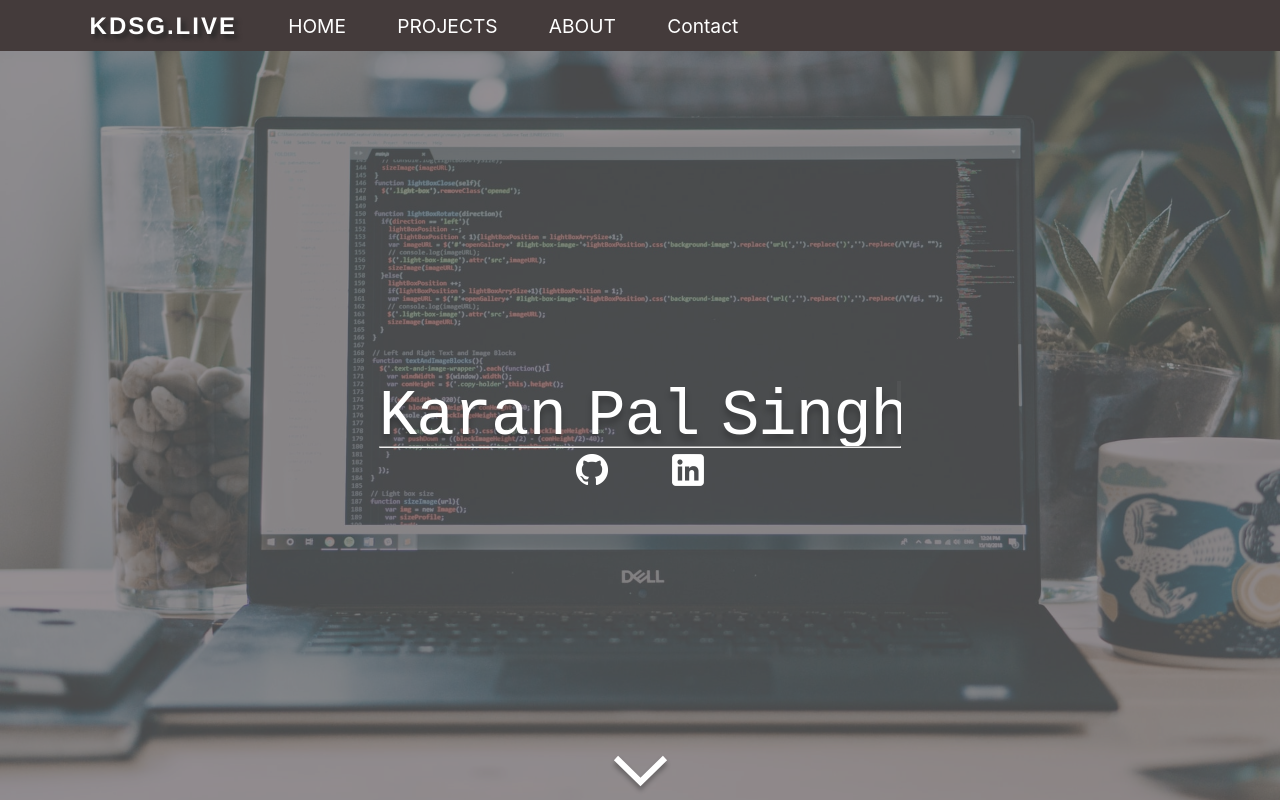
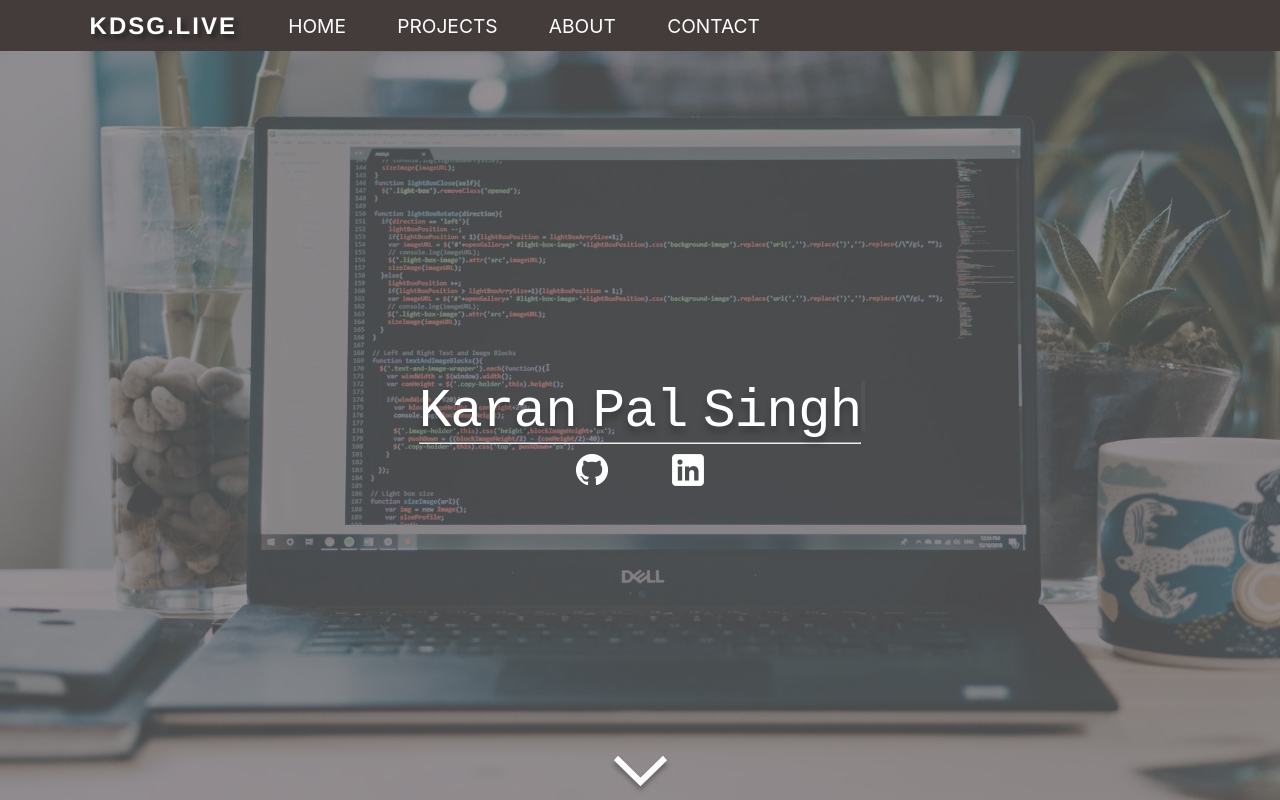
Before and after one commit to KDSGYT/kdsg-live, a React (Create React App) app: page / in a window 1280 px wide. Shown: the top 800 px of the page. Built offline with nearby package versions, Linux system fonts and the light colour scheme.

Commit message:
Refactored the code for displaying Nav-links

```diff
--- a/src/components/about/About.js
+++ b/src/components/about/About.js
@@ -1,5 +1,4 @@
 import React, { useState, useEffect } from 'react';
-import CSSTransitionGroup from 'react-transition-group/CSSTransition';
 import Card from '../card/Card';
 import './About.scss';
 import '../Transition.scss';
--- a/src/components/home/Home.js
+++ b/src/components/home/Home.js
@@ -31,7 +31,7 @@ const Home = () => {
     return (
         <section id="home">
             <div className="name" >
-                <h1>Karan Pal Singh</h1>
+                <span>Karan Pal Singh</span>
                 <hr />
             </div>
             <CSSTransitionGroup
--- a/src/components/home/Home.scss
+++ b/src/components/home/Home.scss
@@ -37,10 +37,10 @@
         position: relative;
         z-index: 1;
 
-        h1 {
+        & > span {
             height: 65%;
             margin: auto;
-            font-size: 4rem;
+            font-size: 3.4rem;
             color: white;
             font-weight: 400;
             text-shadow: 0px 6px 6px rgba(0, 0, 0, 0.25);
@@ -58,7 +58,7 @@
                 // border:2px solid white;
                 fill: white;
                 content: " ";
-                right:0;
+                right:-2;
                 height:50%;
                 width: 4px;
                 transition: all  0s ;
--- a/src/components/navigation/Navigation.js
+++ b/src/components/navigation/Navigation.js
@@ -1,7 +1,6 @@
 import React, { useRef } from 'react'
 import './Navigation.scss'
 // import { BrowserRouter as Router, Link, Route, Switch } from 'react-router-dom'
-import ToggleNavigation from './ToggleNavigation'
 import { Link } from 'react-scroll';
 
 
@@ -9,22 +8,21 @@ const Navigation = ({ position, animation }) => {
 
     const nav = useRef(null);
 
-    function handleToggle(value) {
-        if (!value) {
-            nav.current.style.height = "100vh";
-            console.log();
-        } else {
-            nav.current.style.height = null;
-        }
-    }
+    // function handleToggle(value) {
+    //     if (!value) {
+    //         nav.current.style.height = "100vh";
+    //         console.log();
+    //     } else {
+    //         nav.current.style.height = null;
+    //     }
+    // }
 
 
-    {/* <li><ToggleNavigation handleToggle={handleToggle} /></li> */ }
+    /* <li><ToggleNavigation handleToggle={handleToggle} /></li> */
 
     return (
         <nav style={{ position, animation }} className="navigation" ref={nav}>
         <li id="website-name"><h1>KDSG.LIVE</h1></li>
-
             <Links />
         </nav>
     )
@@ -32,12 +30,32 @@ const Navigation = ({ position, animation }) => {
 }
 
 const Links = () => {
+
+    const links = [
+        "home",
+        'projects',
+        'about',
+        'contact'
+    ]
+
     return (
         <React.Fragment>
-            <li><Link className="nav-link" spy={true} smooth={true} offset={-70} duration={800} to="home">HOME</Link></li>
-            <li><Link className="nav-link" spy={true} smooth={true} offset={-70} duration={800} to="projects">PROJECTS</Link></li>
-            <li><Link className="nav-link" spy={true} smooth={true} offset={-70} duration={800} to="about">ABOUT</Link></li>
-            <li><Link className="nav-link" spy={true} smooth={true} offset={-70} duration={800} to="contact">Contact</Link></li>
+        {links.map(item =>{
+            return (
+                <li>
+                    <Link
+                        className="nav-link"
+                        spy={true}
+                        smooth={true}
+                        offset={-70}
+                        duration={800}
+                        to={item}
+                    >
+                        {item.toUpperCase()}
+                    </Link>
+                </li>
+            )
+        })}
         </React.Fragment>
     )
 }
--- a/src/views/Social/Social.js
+++ b/src/views/Social/Social.js
@@ -1,5 +1,5 @@
-import React from 'react'
-
+import React from 'react';
+import './Social.scss';
 function Social () {
 
     return (
```
